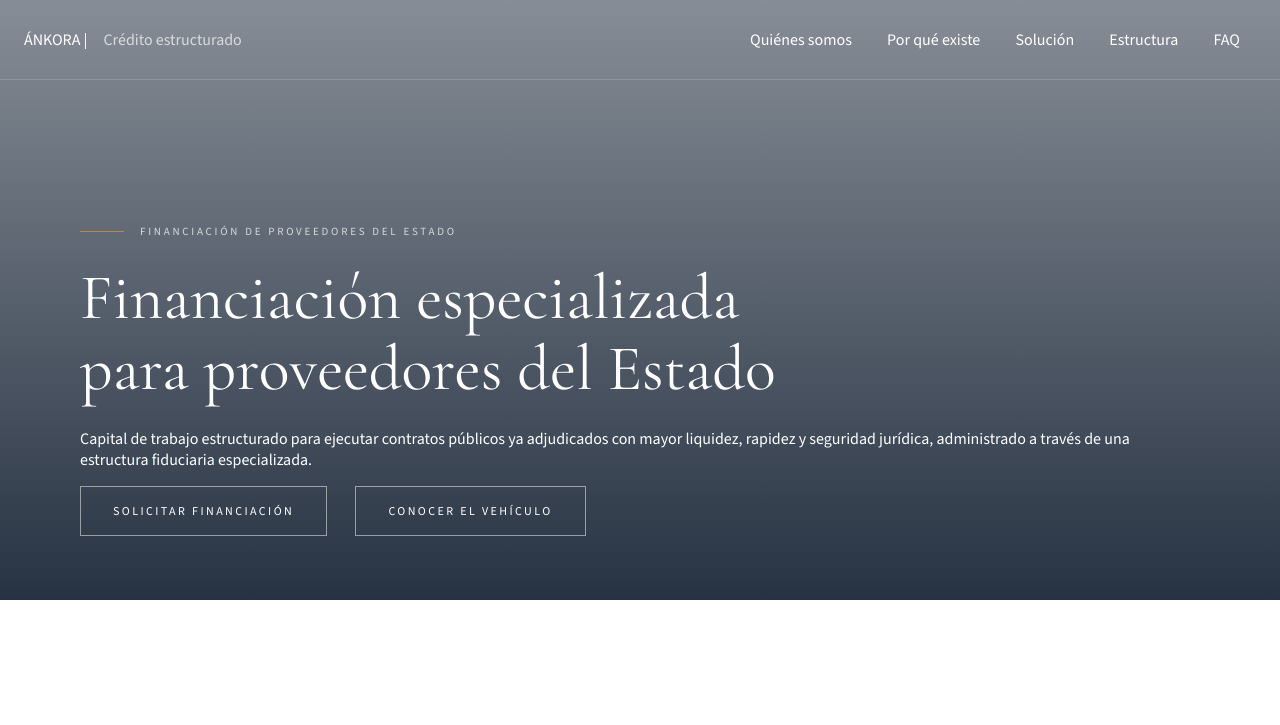
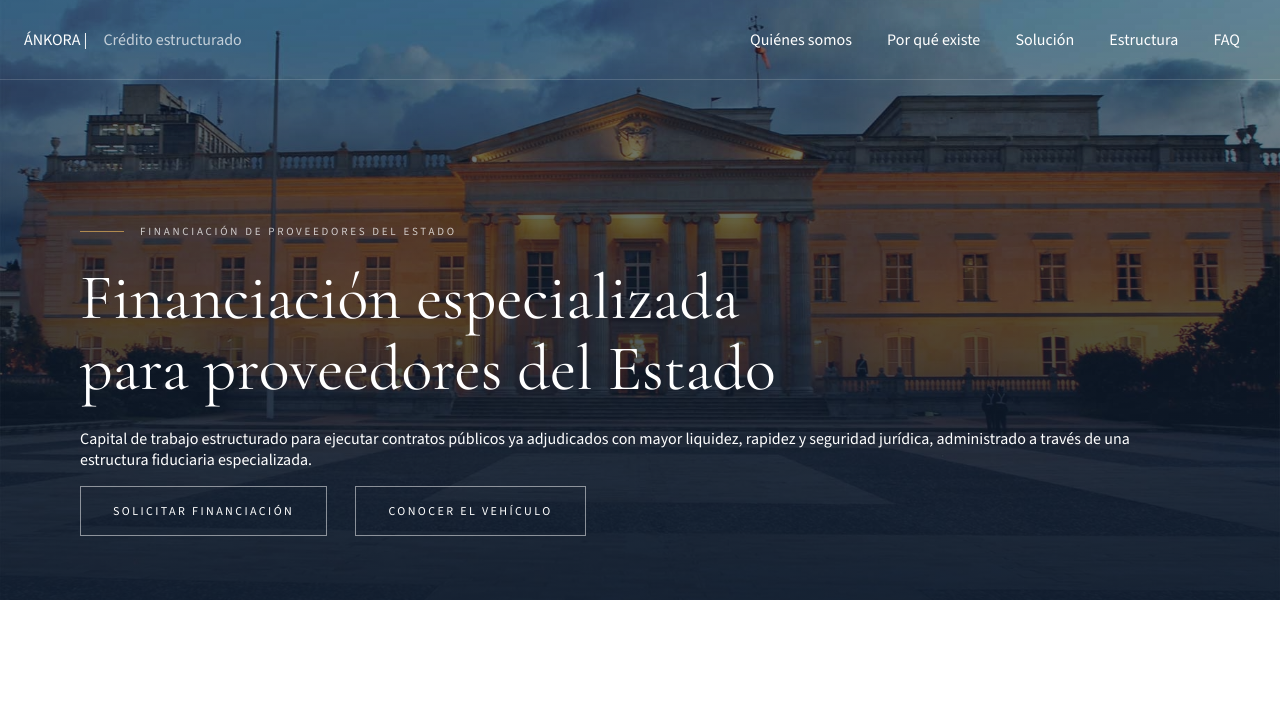
Before and after one commit to nrodriguez-alogo/ankora, a website: page index.html in a window 1280 px wide. Shown: the top 725 px of the page. Drawn offline with nearby package versions, Linux system fonts and the light colour scheme; the site is published under a folder, as on GitHub Pages, so addresses that start at the root find nothing.

Commit message:
errores de ortografia, foto y contenido

```diff
--- a/style.css
+++ b/style.css
@@ -66,7 +66,7 @@ a {
 .hero {
   background:
     linear-gradient(rgba(15, 28, 46, 0.5), rgba(15, 28, 46, 0.9)),
-    url('/casa-narino.jpg') center / cover;
+    url('casa-narino.jpg') center / cover;
       min-height: 75vh;
       display: flex;
       align-items: center;
```
